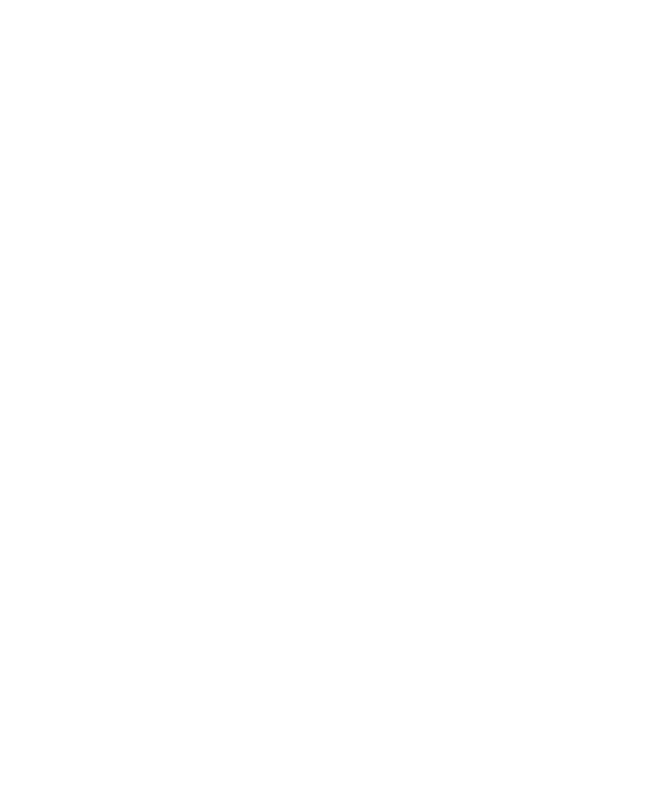
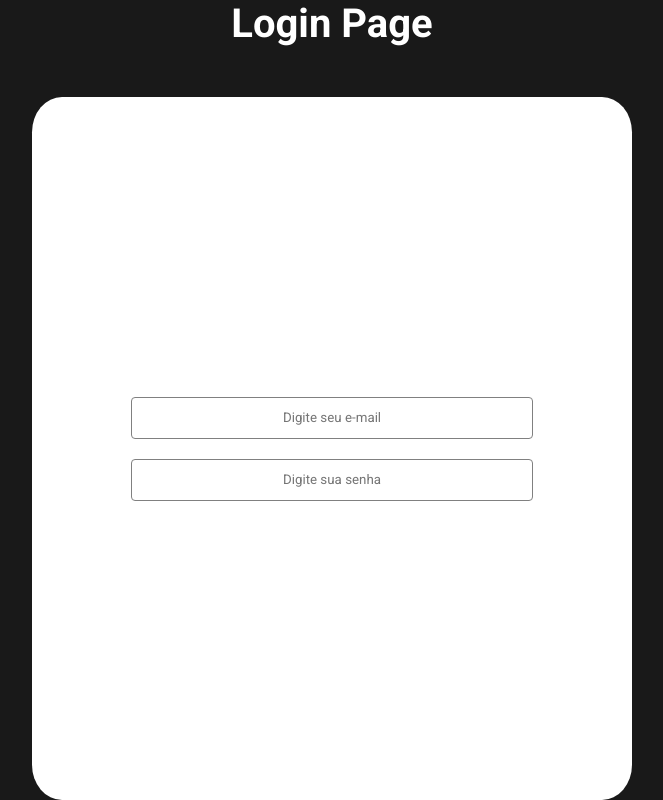
Before and after one commit to odouglasoliveira/login-page, a website: page index.html in a window 1280 px wide. Shown: the whole page, without its empty margins (308-971 px from the left). Drawn offline with Linux system fonts and the light colour scheme.

Commit message:
Criação do design e dos inputs de email e senha

```diff
--- a/index.html
+++ b/index.html
@@ -8,7 +8,15 @@
   <link rel="stylesheet" href="style.css">
 </head>
 <body>
-
+  <p id="title">Login Page</p>
+  <section id="login-board">
+    <label for="email">
+      <input type="email" name="email" id="email-input" placeholder="Digite seu e-mail">
+    </label>
+    <label for="password">
+      <input type="password" name="password" id="password-input" placeholder="Digite sua senha">
+    </label>
+  </section>
 </body>
 <script src="script.js"></script>
 </html>
--- a/style.css
+++ b/style.css
@@ -0,0 +1,56 @@
+@import url('https://fonts.googleapis.com/css2?family=Roboto:ital,wght@0,100;0,300;0,400;0,500;0,700;0,900;1,100;1,300;1,400;1,500;1,700;1,900&display=swap');
+
+* {
+  margin: 0;
+  padding: 0;
+  font-family: 'Roboto', sans-serif;
+}
+
+html {
+  width: 100%;
+  height: 100%;
+}
+
+body {
+  background-color: rgb(25, 25, 25);
+  width: 100%;
+  height: 100%;
+  display: flex;
+  justify-content: center;
+  align-items: center;
+  flex-direction: column;
+  gap: 50px;
+}
+
+#title {
+  font-size: 40px;
+  color: white;
+  font-weight: 600;
+}
+
+#login-board {
+  background-color: white;
+  border-radius: 5%;
+  height: 800px;
+  width: 600px;
+  display: flex;
+  justify-content: center;
+  align-items: center;
+  flex-direction: column;
+  gap: 20px;
+}
+
+#login-board input {
+  text-align: center;
+  border-radius: 4px;
+  box-shadow: 0 0 0 0;
+  border: 1px solid gray;
+  outline: 0;
+  width: 400px;
+  height: 40px;
+}
+
+#login-board input:focus {
+  transition: 400ms;
+  border: 1px solid blue;
+}
```
